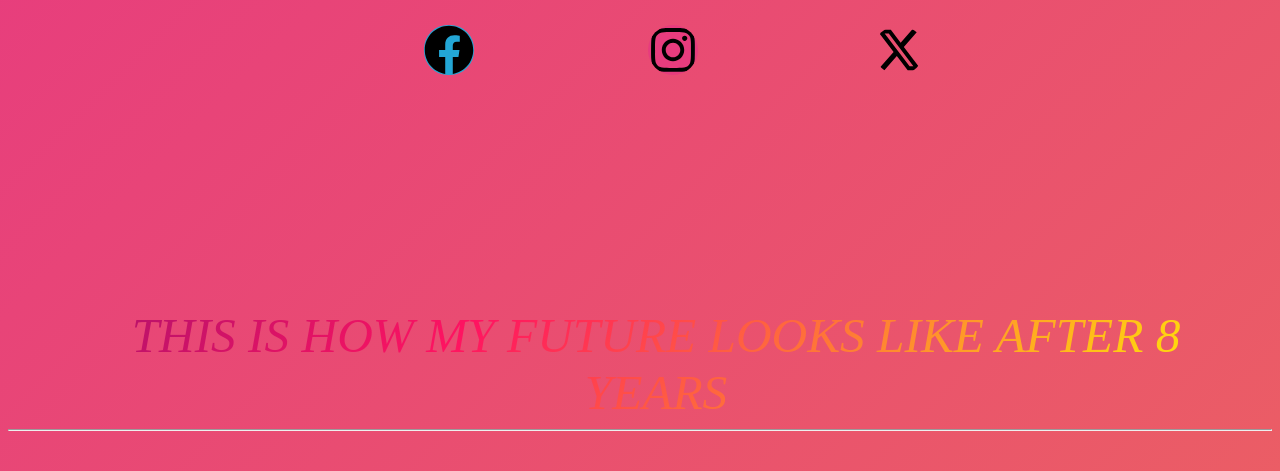
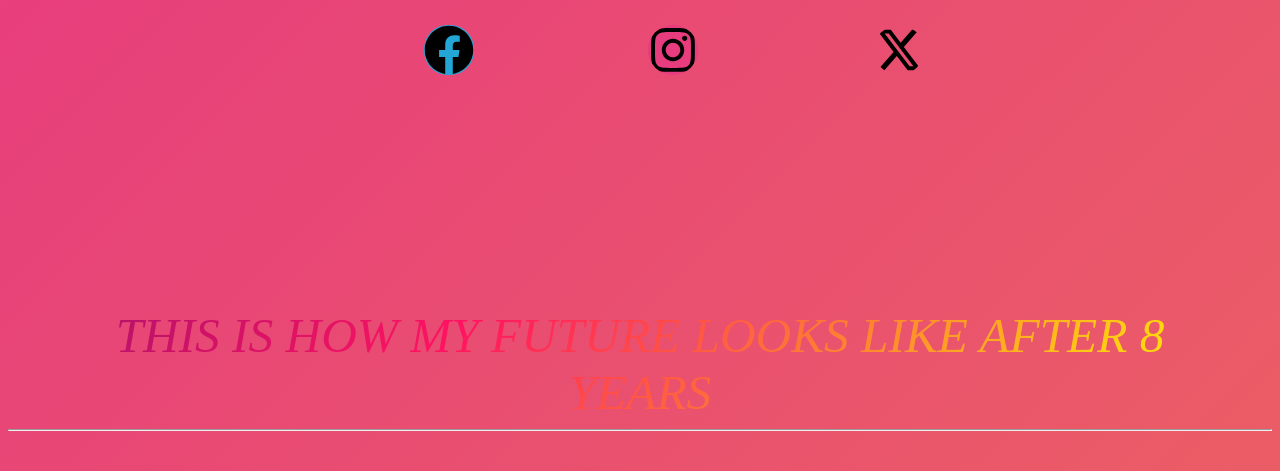
Before and after one commit to AtheoJessarRCaliao/AtheoJessarRCaliao.github.io, a plain HTML site: page index.html in a window 1280 px wide. Shown: the part 1440-1911 px from the top of the page. Drawn offline with Linux system fonts and the light colour scheme.

Commit message:
Update index.html

```diff
--- a/index.html
+++ b/index.html
@@ -39,7 +39,7 @@
         <svg class="button10" onclick="window.location.href='https://twitter.com/AjCaliao52809'" xmlns="http://www.w3.org/2000/svg" height="1em" viewBox="0 0 512 512"><!--! Font Awesome Free 6.4.2 by @fontawesome - https://fontawesome.com License - https://fontawesome.com/license (Commercial License) Copyright 2023 Fonticons, Inc. --><path d="M389.2 48h70.6L305.6 224.2 487 464H345L233.7 318.6 106.5 464H35.8L200.7 275.5 26.8 48H172.4L272.9 180.9 389.2 48zM364.4 421.8h39.1L151.1 88h-42L364.4 421.8z"/></svg>
        </div>
        <!-- The video of how i see my self after 8 years from noy-->
-       <div class="video-text" style="padding-top: 180px; font-style: italic; font-size: 37pt; text-align: center; cursor: pointer; margin-right: 3rem; margin-left: 5rem; "> THIS IS HOW MY FUTURE LOOKS LIKE AFTER 8 YEARS</div> <hr>
+       <div class="video-text" style="padding-top: 180px; font-style: italic; font-size: 37pt; text-align: center; cursor: pointer; margin-right: 5rem; margin-left: 5rem; "> THIS IS HOW MY FUTURE LOOKS LIKE AFTER 8 YEARS</div> <hr>
        <video class="video" width="600" height="400" autoplay loop style="margin-left: 27%; margin-top: 4rem; background-color: black;" controls>
         <source src="23.mp4" type="video/mp4">
       </video>
```
